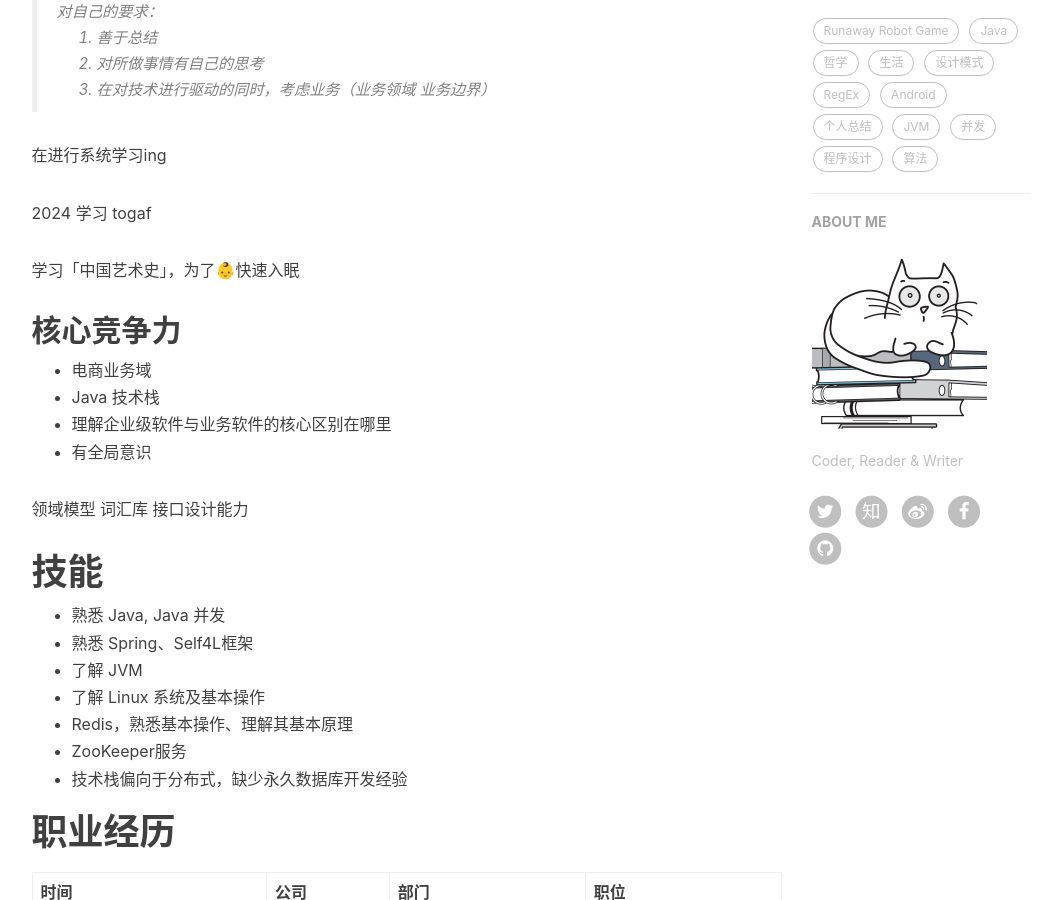
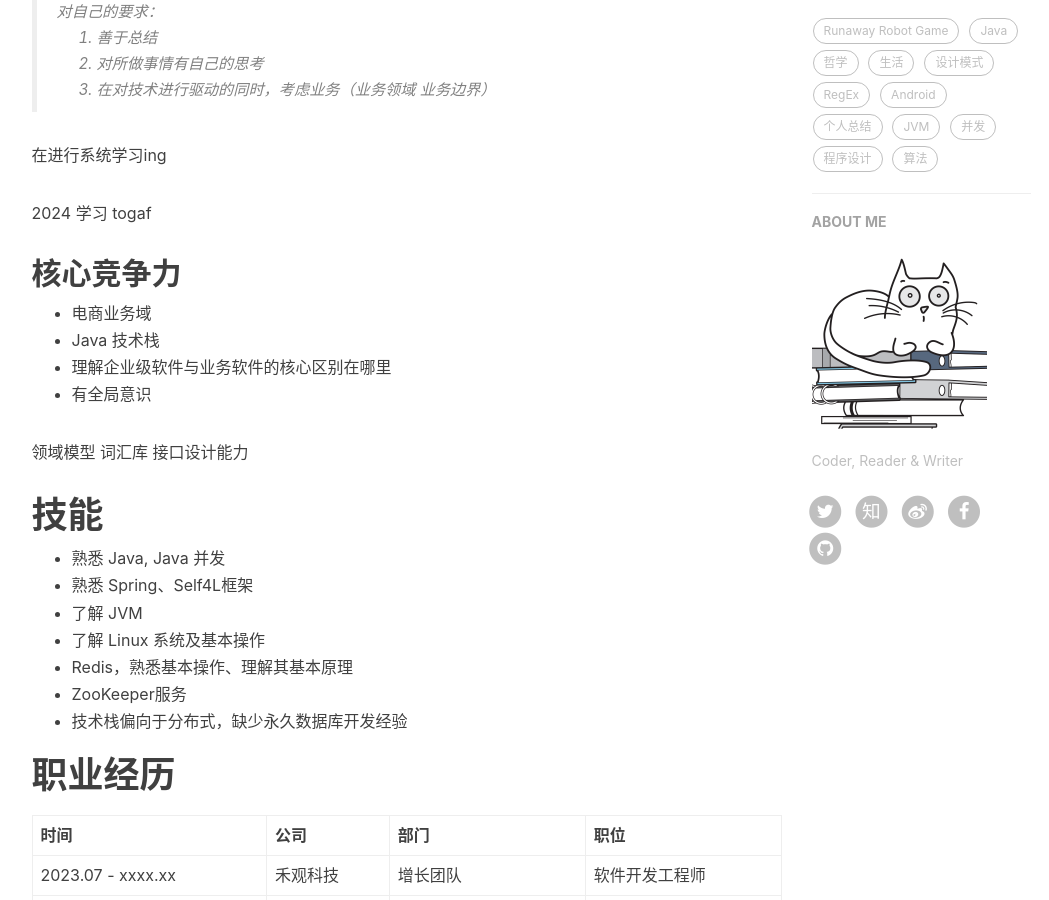
Before and after one commit to fxleyu/fxleyu.github.io, a Jekyll site: the page built from about.md, in a window 1280 px wide and 900 px high, scrolled down 449 px. Shown: the whole window, without its empty margins (136-1185 px from the left). Built offline with Jekyll 4.4.1, drawn with Linux system fonts in a browser that asks for light colours; nearby versions of some CDN libraries; comment, search, counter and statistics services are not loaded.

Commit message:
更新 about.md

```diff
--- a/about.md
+++ b/about.md
@@ -11,8 +11,6 @@ title: About
 在进行系统学习ing
 
 2024 学习 togaf
-
-学习「中国艺术史」，为了👶快速入眠
 
 ## 核心竞争力
 - 电商业务域
```
